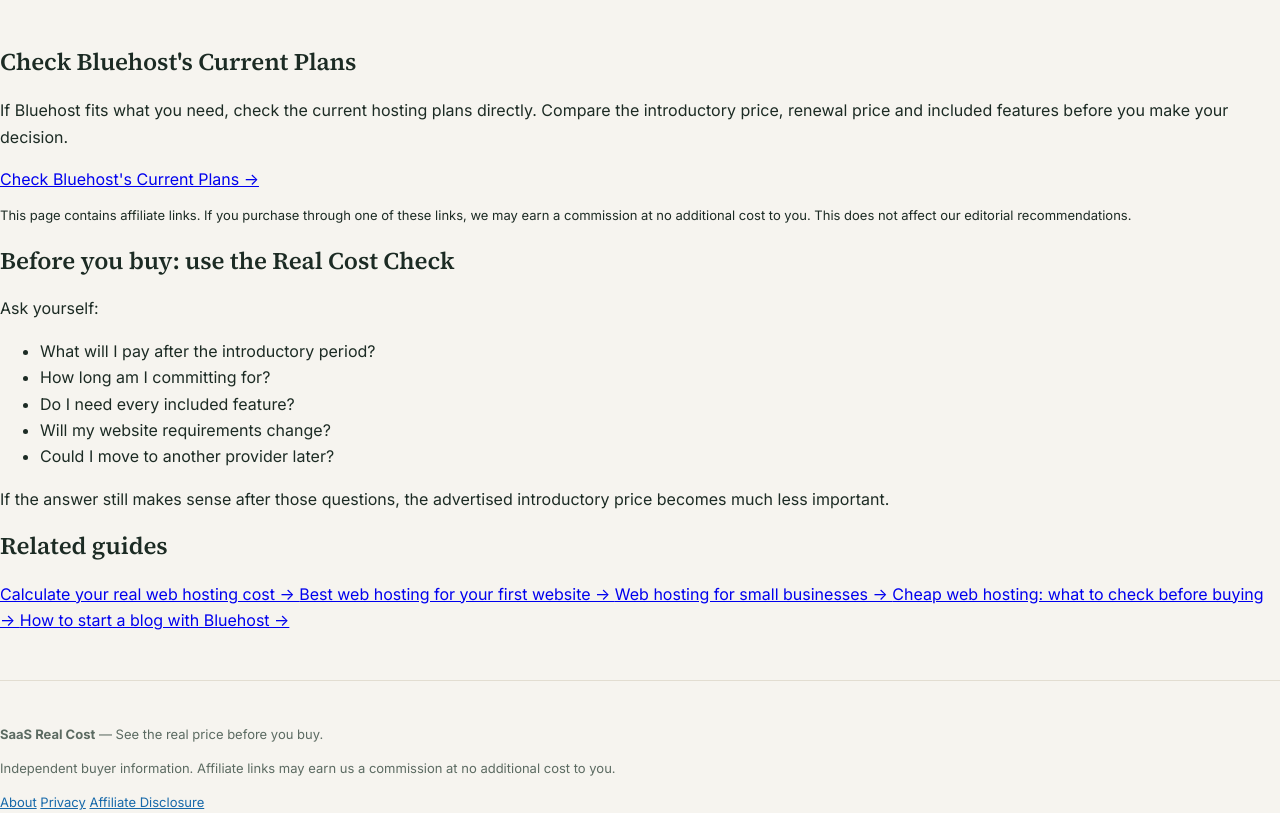
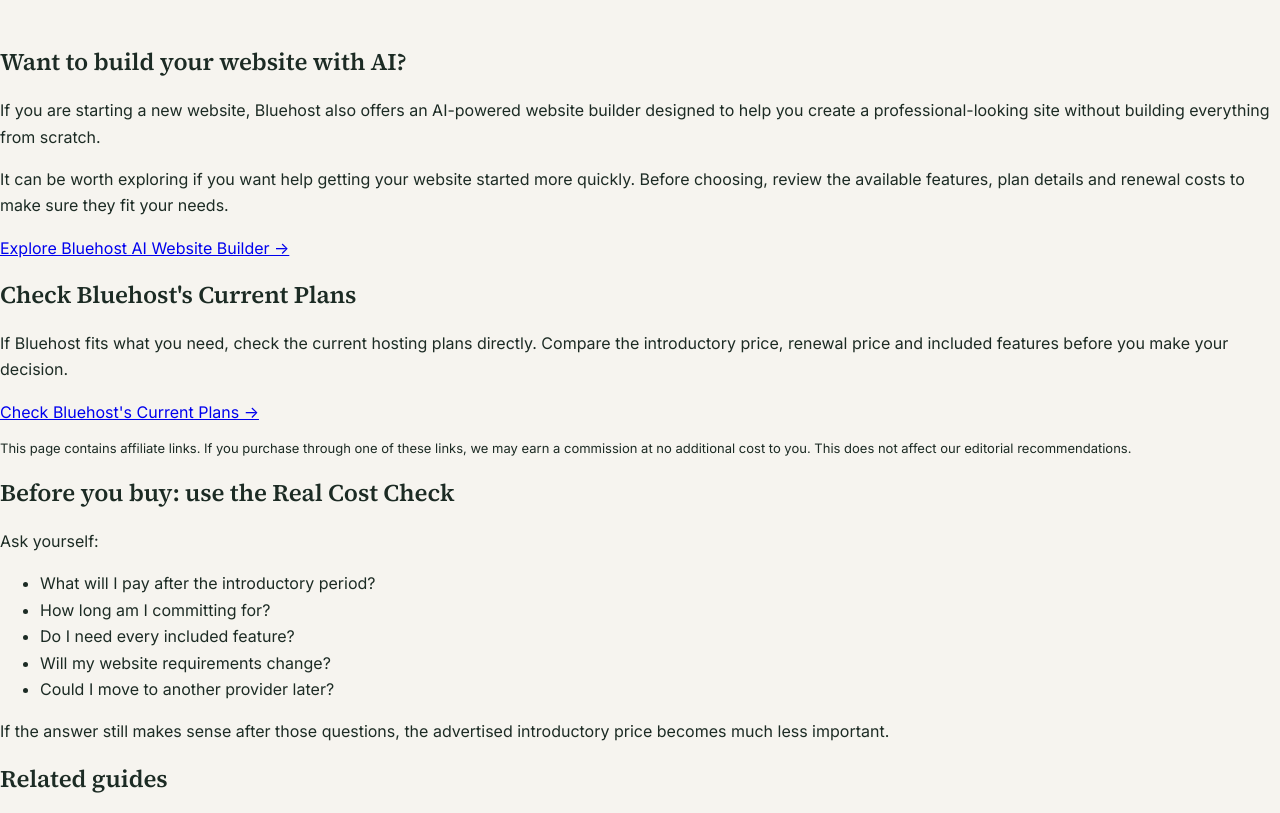
Before and after one commit to JB2026-JPG/Smart-Buyer-guide, a plain HTML site: page bluehost-real-cost.html in a window 1280 px wide. Shown: the part 4335-5148 px from the top of the page. Drawn offline with Linux system fonts and the light colour scheme.

Commit message:
Add Bluehost AI Website Builder affiliate section
Added a section promoting the Bluehost AI Website Builder, including a description and a call-to-action button.

```diff
--- a/bluehost-real-cost.html
+++ b/bluehost-real-cost.html
@@ -1,3 +1,4 @@
+
 <!DOCTYPE html>
 <html lang="en">
 <head>
@@ -464,6 +465,35 @@ before you buy.</strong>
 </div>
 
 
+<!-- Bluehost AI Website Builder affiliate section -->
+<section class="content-section alt">
+<div class="container">
+
+<h2>Want to build your website with AI?</h2>
+
+<p>
+If you are starting a new website, Bluehost also offers an AI-powered
+website builder designed to help you create a professional-looking site
+without building everything from scratch.
+</p>
+
+<p>
+It can be worth exploring if you want help getting your website started
+more quickly. Before choosing, review the available features, plan details
+and renewal costs to make sure they fit your needs.
+</p>
+
+<a class="button"
+href="https://bluehost.sjv.io/c/7706622/4131511/11352"
+target="_blank"
+rel="sponsored nofollow noopener">
+Explore Bluehost AI Website Builder →
+</a>
+
+</div>
+</section>
+
+
 <section class="cta-section">
 <div class="container">
 
```
